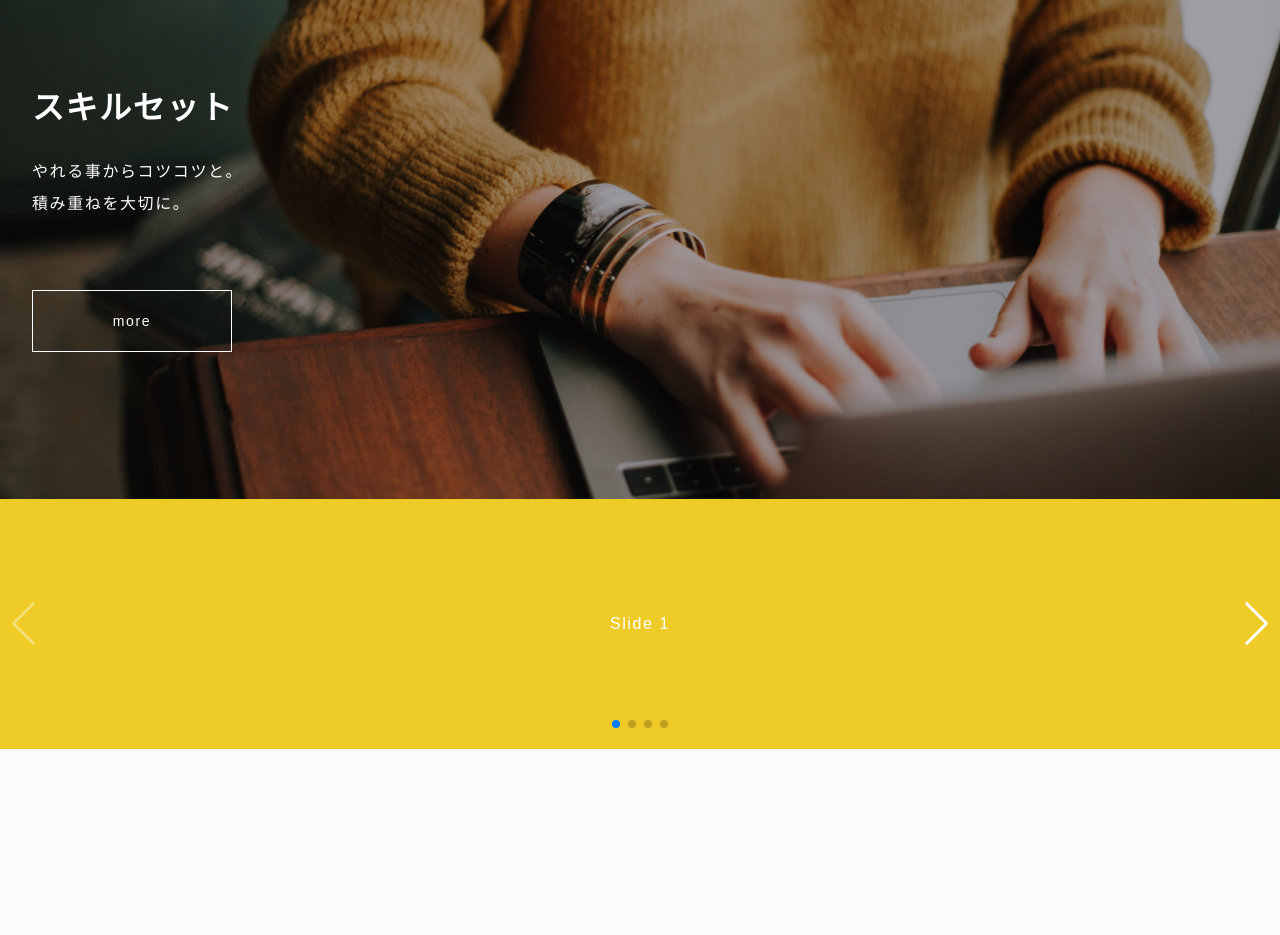
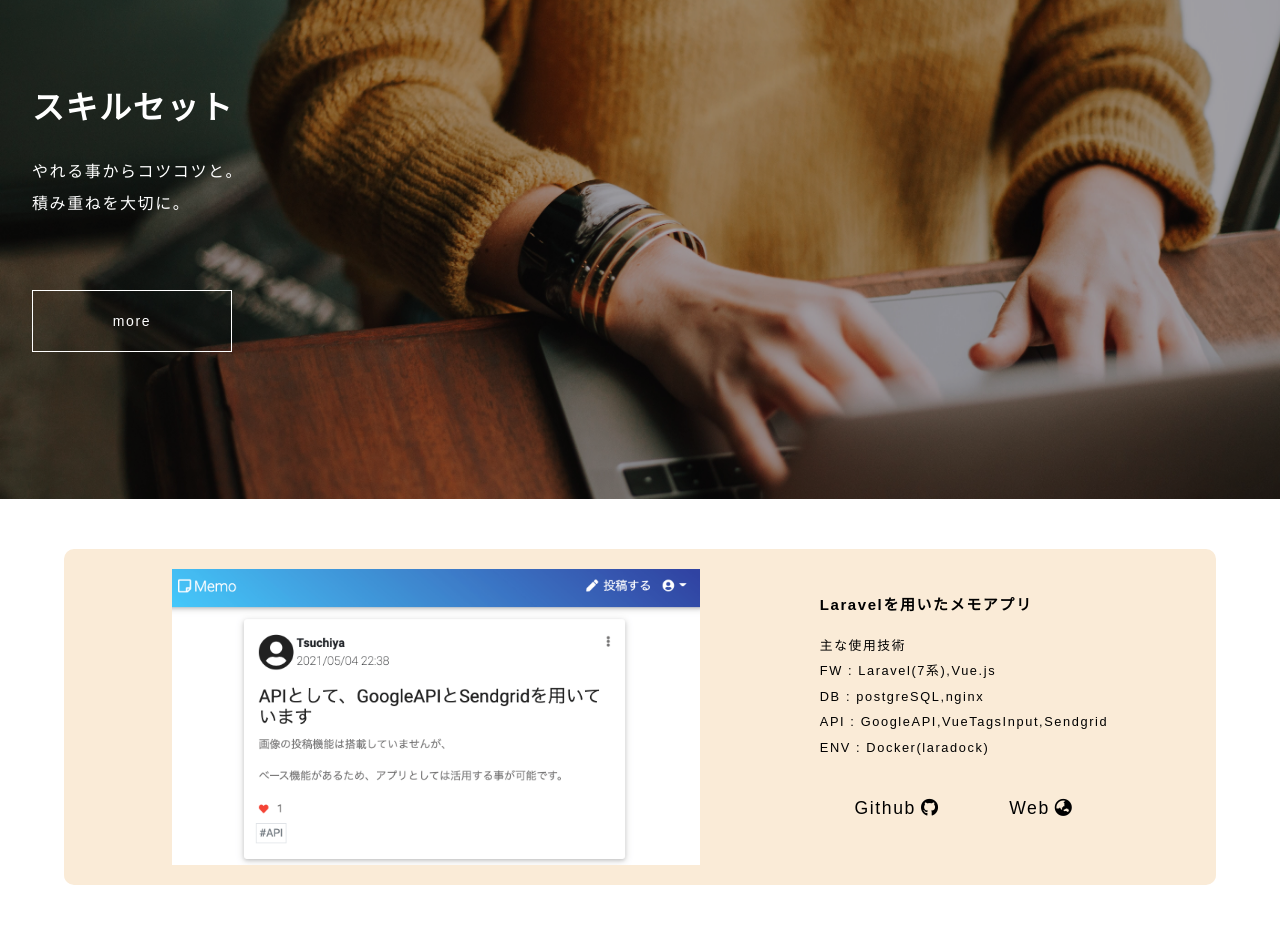
Before and after one commit to Miyagi-de-engineer/MyProfile, a PHP site: page / in a window 1280 px wide. Shown: the part 1408-2343 px from the top of the page. Before the commit the page ends 2157 px from the top, so only its background shows below. Run offline with PHP 8.4, Linux system fonts and the light colour scheme; some libraries are stand-ins or nearby versions.

Commit message:
PF紹介用のベースを作成しました。
あとは他のPF分を追加して完成とします。
スライダーを使用することはなくしました。

```diff
--- a/dist/css/style.css
+++ b/dist/css/style.css
@@ -517,13 +517,13 @@ header nav li a {
       margin: 0 auto; } }
 
 @media screen and (max-width: 479px) {
-  .p-topics .content-wrapper .content th {
+  .p-topics .content-wrapper .content table th {
     display: block;
     width: 100%;
     text-align: left;
     padding: 1.25em 0 0 0;
     border-bottom: 0; }
-  .p-topics .content-wrapper .content td {
+  .p-topics .content-wrapper .content table td {
     display: block;
     width: 100%; } }
 
@@ -584,91 +584,60 @@ header nav li a {
       margin: 0 auto; } }
 
 .p-portfolio {
-  padding: 10% 0;
-  position: relative; }
-  .p-portfolio .content-wrapper ul {
+  width: 90%;
+  margin: 50px auto;
+  padding: 20px;
+  background: antiquewhite;
+  border-radius: 10px; }
+  .p-portfolio .content-wrapper .item {
+    display: -webkit-box;
     display: -ms-flexbox;
-    display: -webkit-box;
     display: flex;
-    -ms-flex-pack: justify;
-    -webkit-box-pack: justify;
-            justify-content: space-between;
-    -ms-flex-wrap: wrap;
-    flex-wrap: wrap; }
-    .p-portfolio .content-wrapper ul li {
-      width: 48%;
-      position: relative; }
-      .p-portfolio .content-wrapper ul li a .hover-parent {
-        width: 250px;
-        height: 175px;
-        position: relative;
-        margin-bottom: 30px;
-        overflow: hidden; }
-        .p-portfolio .content-wrapper ul li a .hover-parent:hover .hover-mask {
-          padding-bottom: 30px; }
-        .p-portfolio .content-wrapper ul li a .hover-parent .hover-mask {
-          width: 250px;
-          height: 175px;
-          position: absolute;
-          top: 0;
-          bottom: 0;
-          right: 0;
-          left: 0;
-          background: rgba(0, 0, 0, .5);
-          opacity: 1;
-          -webkit-transition: all 0.6s ease;
-          transition: all 0.6s ease;
-          color: #fff;
-          display: -webkit-box;
-          display: -ms-flexbox;
-          display: flex;
-          -webkit-box-align: center;
-              -ms-flex-align: center;
-                  align-items: center;
-          text-align: center;
-          padding-bottom: 30px; }
+    -webkit-box-orient: horizontal;
+    -webkit-box-direction: normal;
+        -ms-flex-direction: row;
+            flex-direction: row;
+    -ms-flex-pack: distribute;
+        justify-content: space-around; }
+    .p-portfolio .content-wrapper .item .item-image {
+      width: 50%; }
+    .p-portfolio .content-wrapper .item .item-text {
+      font-size: 12.8px;
+      font-size: 0.8rem;
+      display: -webkit-box;
+      display: -ms-flexbox;
+      display: flex;
+      -webkit-box-orient: vertical;
+      -webkit-box-direction: normal;
+          -ms-flex-flow: column;
+              flex-flow: column;
+      -webkit-box-pack: center;
+          -ms-flex-pack: center;
+              justify-content: center;
+      -ms-flex-line-pack: center;
+          align-content: center; }
+    .p-portfolio .content-wrapper .item .item-link {
+      display: -webkit-box;
+      display: -ms-flexbox;
+      display: flex;
+      -ms-flex-pack: distribute;
+          justify-content: space-around;
+      font-size: 17.6px;
+      font-size: 1.1rem; }
+      .p-portfolio .content-wrapper .item .item-link a {
+        color: #000; }
+        .p-portfolio .content-wrapper .item .item-link a:hover {
+          color: tomato; }
 
-@media screen and (max-width: 767px) {
-  .p-portfolio .content-wrapper ul {
-    -webkit-transform: none;
-            transform: none; }
-    .p-portfolio .content-wrapper ul li span {
-      -webkit-transform: translate(-50%, -50%);
-              transform: translate(-50%, -50%);
-      font-size: 1.75rem; } }
+@media screen and (max-width: 990px) {
+  .item-button {
+    margin-bottom: 10px; } }
 
-@media screen and (max-width: 479px) {
-  .p-portfolio .content-wrapper ul li {
-    width: 90%;
-    margin: 0 auto 20px auto; } }
-
-/* 全体のスタイル */
-.swiper-wrapper {
-  width: 100%;
-  height: 250px; }
-
-/* 全スライド共通スタイル */
-.swiper-slide {
-  color: #ffffff;
-  width: 100%;
-  height: 100%;
-  text-align: center;
-  line-height: 250px; }
-
-/* 4の倍数＋1枚目のスライドのスタイル（1枚目、5枚目…） */
-.swiper-slide:nth-child(4n+1) {
-  background-color: #EECB27; }
-
-/* 4の倍数＋2枚目のスライドのスタイル（2枚目、6枚目…） */
-.swiper-slide:nth-child(4n+2) {
-  background-color: #E13239; }
-
-/* 4の倍数＋3枚目のスライドのスタイル（3枚目、7枚目…） */
-.swiper-slide:nth-child(4n+3) {
-  background-color: #1F1762; }
-
-/* 4の倍数＋4枚目のスライドのスタイル（4枚目、8枚目…） */
-.swiper-slide:nth-child(4n+4) {
-  background-color: #BEDAE5; }
+@media screen and (max-width: 800px) {
+  .flex-test {
+    -webkit-box-orient: vertical;
+    -webkit-box-direction: normal;
+        -ms-flex-direction: column;
+            flex-direction: column; } }
 
 /*# sourceMappingURL=maps/style.css.map */
--- a/index.html
+++ b/index.html
@@ -8,7 +8,7 @@
 
   <title>My Profile.</title>
 
-  <link rel="stylesheet" href="https://cdnjs.cloudflare.com/ajax/libs/Swiper/6.5.8/swiper-bundle.min.css">
+  <link rel="stylesheet" href="https://use.fontawesome.com/releases/v5.13.0/css/all.css" integrity="sha384-Bfad6CLCknfcloXFOyFnlgtENryhrpZCe29RTifKEixXQZ38WheV+i/6YWSzkz3V" crossorigin="anonymous">
   <link rel="stylesheet" href="./dist/css/style.css">
 
 </head>
@@ -88,47 +88,37 @@
       </section>
     </article>
 
-    <!-- <article class="p-portfolio">
+    <article class="p-portfolio">
       <section class="content-wrapper">
-        <ul> -->
-          <!-- 制作物1 -->
-          <!-- <li>
-            <a href="#">
-              <figure>
-                <img src="./dist/images/PF-1.png" alt="">
-              </figure>
-              <span>メモ投稿アプリ</span>
-            </a>
-          </li> -->
 
-          <!-- 制作物2 -->
-          <!-- <li>
-            <a href="#">
-              <figure>
-                <img src="./dist/images/skillset.jpg" alt="">
-              </figure>
-              <span>メモ投稿アプリ</span>
-            </a>
-          </li>
-        </ul>
+        <div class="item">
+          <div class="item-image">
+            <img src="./dist/images/PF-1.png" alt="">
+          </div>
+          <div class="item-text">
+            <h3>Laravelを用いたメモアプリ</h3>
+            <p>
+              主な使用技術 <br>
+              FW  : Laravel(7系),Vue.js <br>
+              DB  : postgreSQL,nginx <br>
+              API : GoogleAPI,VueTagsInput,Sendgrid <br>
+              ENV : Docker(laradock)
+            </p>
+            <div class="item-link">
+              <p>
+                <a href="https://github.com/Miyagi-de-engineer/Laravel-sns">Github<i class="fab fa-github" style="margin-left: 5px;"></i></a>
+              </p>
+              <p>
+                <a href="https://laravel-simple-memo.herokuapp.com/">Web<i class="fas fa-globe-asia" style="margin-left: 5px;"></i></a>
+              </p>
+            </div>
+          </div>
+        </div>
+
+
+
       </section>
-    </article> -->
-
-    <div class="swiper-container">
-      <!-- メイン表示部分 -->
-      <div class="swiper-wrapper">
-        <!-- 各スライド -->
-        <div class="swiper-slide">Slide 1</div>
-        <div class="swiper-slide">Slide 2</div>
-        <div class="swiper-slide">Slide 3</div>
-        <div class="swiper-slide">Slide 4</div>
-      </div>
-      <!-- 前ページボタン -->
-      <div class="swiper-button-prev swiper-button-white"></div>
-      <!-- 次ページボタン -->
-      <div class="swiper-button-next swiper-button-white"></div>
-      <div class="swiper-pagination"></div>
-    </div>
+    </article>
 
     <article class="c-contact">
 
@@ -142,8 +132,6 @@
     </section>
   </footer>
 
-  <!-- Swiper -->
-  <script src="https://cdnjs.cloudflare.com/ajax/libs/Swiper/6.5.8/swiper-bundle.min.js" integrity="sha512-sAHYBRXSgMOV2axInO6rUzuKKM5SkItFLlLHQ8YjRD+FBwowtATOs4njP9oim3/MzyAGrB52SLDjpAOLcOT9TA==" crossorigin="anonymous"></script>
-  <script src="./dist/js/swiper.js"></script>
+
 </body>
 </html>
--- a/src/css/Object/Project/p_topics.scss
+++ b/src/css/Object/Project/p_topics.scss
@@ -89,7 +89,7 @@
 }
 
 @media screen and (max-width:479px) {
-  .p-topics .content-wrapper .content {
+  .p-topics .content-wrapper .content table{
     th {
       display: block;
       width: 100%;
```
Also changed, not shown: src/css/Object/Project/p_portfolio.scss (+35 -116 lines), src/js/swiper.js (deleted, +0 -17 lines), dist/css/style.min.css, dist/js/swiper.js (deleted), dist/js/swiper.min.js (deleted), 2 other files.
